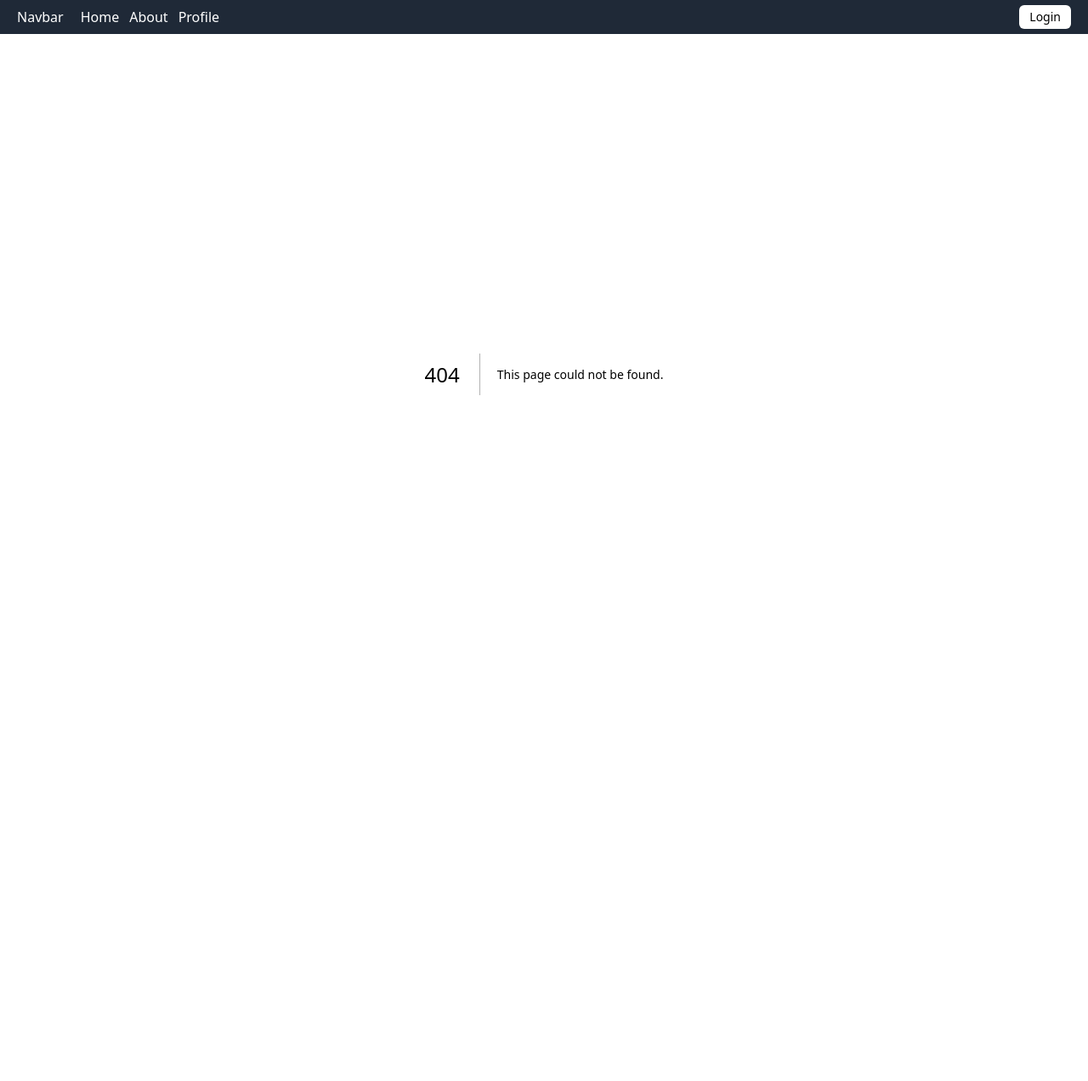
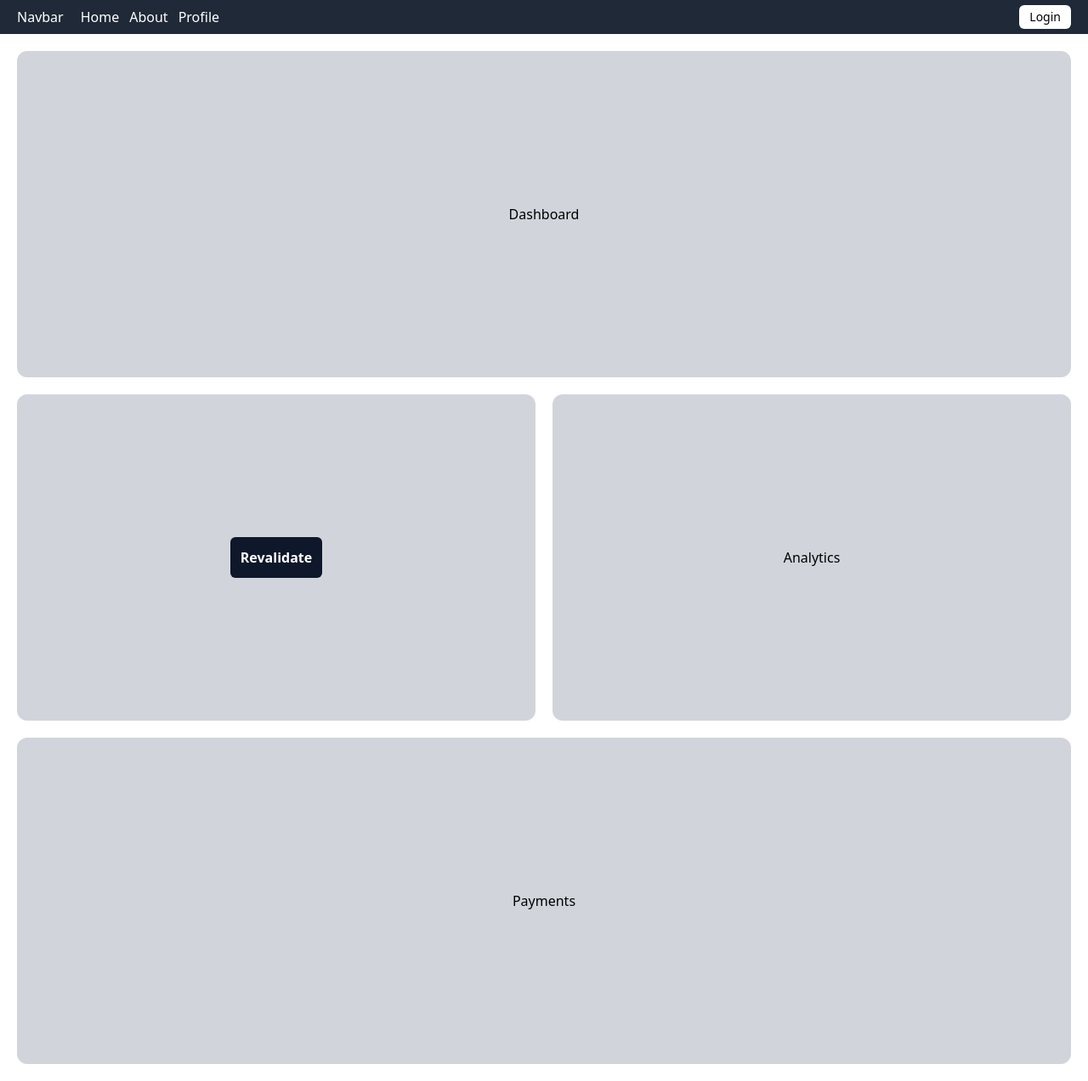
Before and after one commit to gemiyudhia/belajar-nextjs, a Next.js app: page /dashboard in a window 1280 px wide. Before the commit this address had no page. Shown: the whole page at 85% size. Before the commit the page ends 840 px from the top, so only its background shows below. Built offline with nearby package versions, Linux system fonts and the light colour scheme.

Commit message:
belajar parallel routes

```diff
--- /dev/null
+++ b/src/app/(admin)/dashboard/@analytics/page.tsx
@@ -0,0 +1,11 @@
+import React from "react";
+
+const AnalyticsPage = () => {
+  return (
+    <div className="w-3/6 h-96 bg-gray-300 rounded-[12px] flex justify-center items-center">
+      <h1>Analytics</h1>
+    </div>
+  );
+};
+
+export default AnalyticsPage;
--- /dev/null
+++ b/src/app/(admin)/dashboard/@payments/page.tsx
@@ -0,0 +1,11 @@
+import React from "react";
+
+const PaymentsPage = () => {
+  return (
+    <div className="w-full mt-5 h-96 bg-gray-300 rounded-[12px] flex justify-center items-center">
+      <h1>Payments</h1>
+    </div>
+  );
+};
+
+export default PaymentsPage;
--- a/src/app/(admin)/dashboard/product/page.tsx
+++ b/src/app/(admin)/dashboard/@products/page.tsx
@@ -25,7 +25,7 @@ const AdminProductPage = () => {
   };
 
   return (
-    <div>
+    <div className="w-3/6 h-96 bg-gray-300 rounded-[12px] flex justify-center items-center">
       <h1>{status}</h1>
       <button
         onClick={revalidate}
--- /dev/null
+++ b/src/app/(admin)/dashboard/layout.tsx
@@ -0,0 +1,28 @@
+import React from "react";
+
+type DashboardLayoutProps = {
+  children: React.ReactNode;
+  products: React.ReactNode;
+  analytics: React.ReactNode;
+  payments: React.ReactNode;
+};
+
+const DashboardLayout = ({
+  children,
+  products,
+  analytics,
+  payments,
+}: DashboardLayoutProps) => {
+  return (
+    <div className="p-5">
+      <div>{children}</div>
+      <div className="mt-5 flex justify-center items-center gap-5">
+        {products}
+        {analytics}
+      </div>
+      <div>{payments}</div>
+    </div>
+  );
+};
+
+export default DashboardLayout;
--- /dev/null
+++ b/src/app/(admin)/dashboard/page.tsx
@@ -0,0 +1,11 @@
+import React from 'react'
+
+const DashboardPage = () => {
+  return (
+    <div className='w-full h-96 bg-gray-300 rounded-[12px] flex justify-center items-center'>
+      <h1>Dashboard</h1>
+    </div>
+  )
+}
+
+export default DashboardPage
--- a/src/middleware.ts
+++ b/src/middleware.ts
@@ -2,7 +2,7 @@ import { NextResponse } from "next/server";
 import type { NextRequest } from "next/server";
 
 const middleware = (request: NextRequest) => {
-  const isLogin = false;
+  const isLogin = true;
   if (!isLogin) {
     return NextResponse.redirect(new URL("/login", request.url));
   }
```
